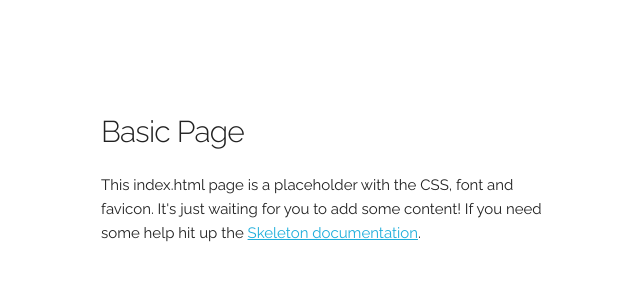
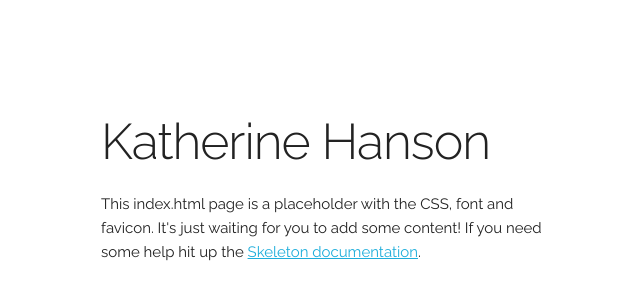
Before and after one commit to KatherineHanson/portfolio, a plain HTML site: page index.html in a window 1280 px wide. Shown: the part 128-428 px from the top of the page, without its empty margins (59-699 px from the left). Drawn offline with nearby package versions, Linux system fonts and the light colour scheme.

Commit message:
light HTML text tweak

```diff
--- a/index.html
+++ b/index.html
@@ -34,7 +34,7 @@
   <div class="container">
     <div class="row">
       <div class="one-half column" style="margin-top: 25%">
-        <h4>Basic Page</h4>
+        <h1>Katherine Hanson</h1>
         <p>This index.html page is a placeholder with the CSS, font and favicon. It's just waiting for you to add some content! If you need some help hit up the <a href="http://www.getskeleton.com">Skeleton documentation</a>.</p>
       </div>
     </div>
```
